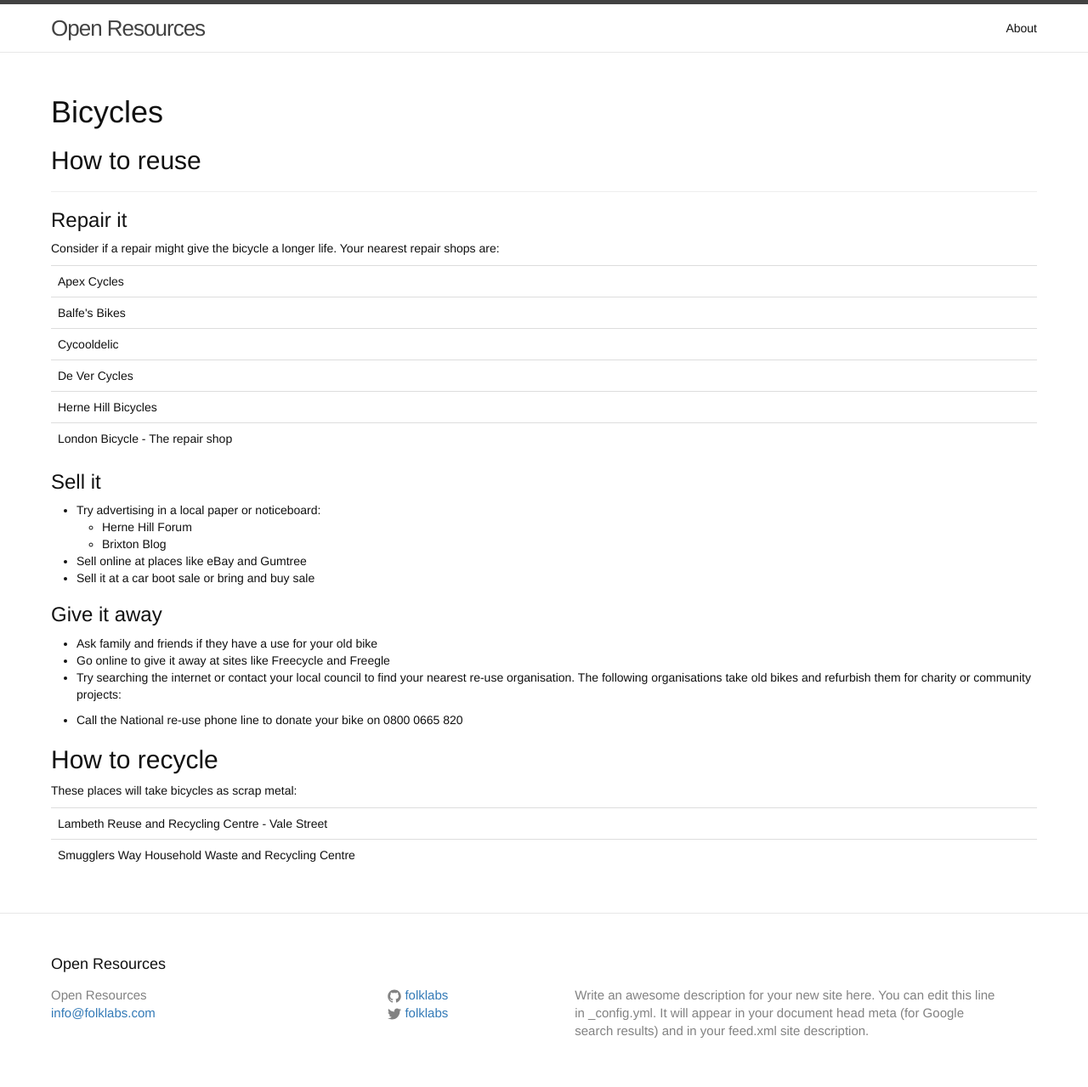
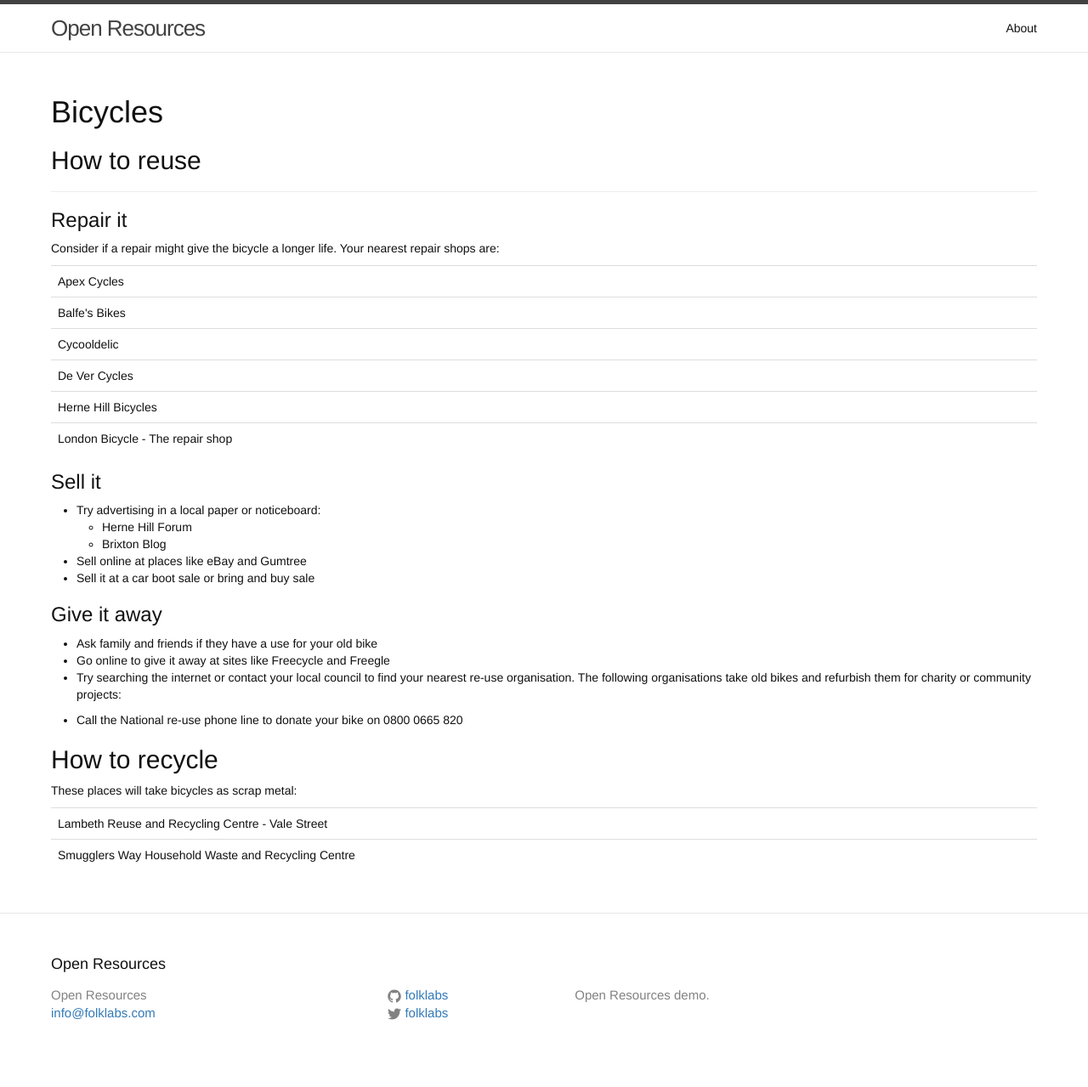
Before and after one commit to folklabs/openresources-demo, a Jekyll site: the page built from resource.md, in a window 1280 px wide. Shown: the whole page at 85% size. Built offline with Jekyll 4.4.1, drawn with Linux system fonts in a browser that asks for light colours; nearby versions of some CDN libraries; a script that is not in the unit is left out; after the commit the page ends 1257 px from its top, so only the background shows below that.

Commit message:
Change description.

```diff
--- a/_config.yml
+++ b/_config.yml
@@ -2,9 +2,7 @@
 title: Open Resources
 email: info@folklabs.com
 description: > # this means to ignore newlines until "baseurl:"
-  Write an awesome description for your new site here. You can edit this
-  line in _config.yml. It will appear in your document head meta (for
-  Google search results) and in your feed.xml site description.
+  Open Resources demo.
 baseurl: "/openresources-demo" # the subpath of your site, e.g. /blog/
 # url: "" # the base hostname & protocol for your site
 twitter_username: folklabs
```
